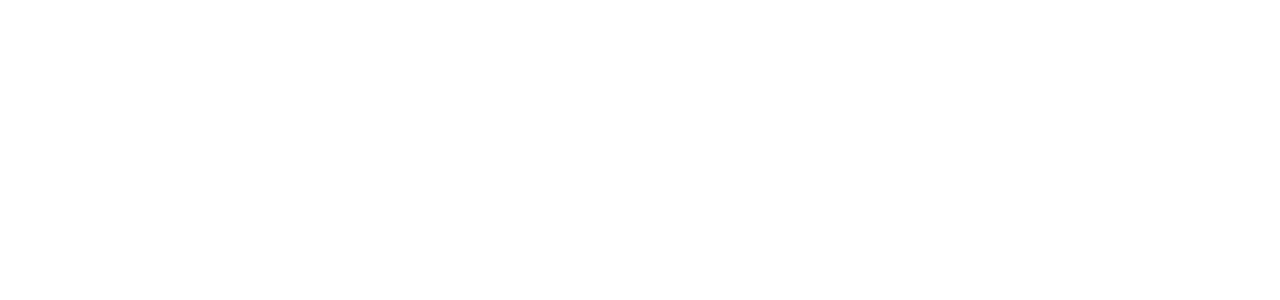
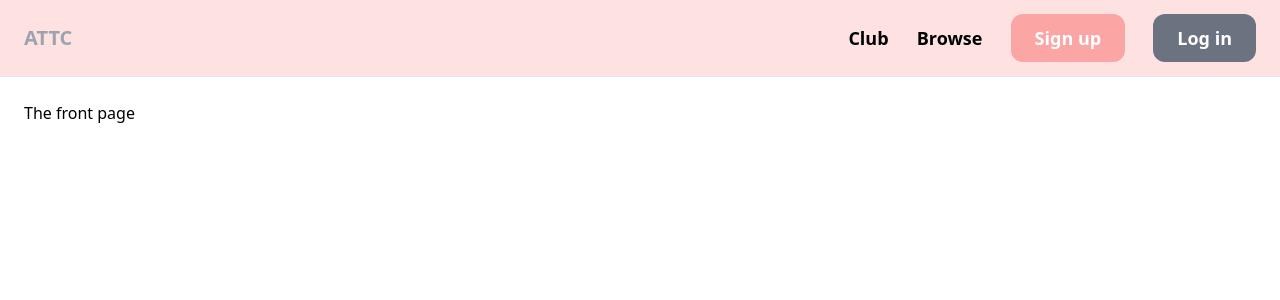
Before and after one commit to attc-website/attc-website, a Django app: page / in a window 1280 px wide. Before the commit the part shown is empty. Shown: the top 300 px of the page. Run offline with Django 5.2, Linux system fonts and the light colour scheme; some libraries are stand-ins or nearby versions.

Commit message:
Add template for website

```diff
--- /dev/null
+++ b/attc_website/attc_app/templates/attc_app/base.html
@@ -0,0 +1,32 @@
+<!DOCTYPE html>
+<html lang="en">
+<head>
+    <meta charset="UTF-8">
+    <meta name="viewport" content="width=device-width, initial-scale=1.0">
+
+    <script src="https://cdn.tailwindcss.com"></script>
+    <title>{% block title %}{% endblock %} | ATTC</title>
+</head>
+<body>
+    <nav class="py-6 px-6 flex justify-between items-center border-b border-gray-200 bg-red-100">
+
+        <a href="/" class="text-xl font-semibold text-gray-400">ATTC</a>
+
+        <div class="space-x-6">
+
+            <a href="#" class="text-lg font-semibold hover:text-gray-500">Club</a>
+            <a href="#" class="text-lg font-semibold hover:text-gray-500">Browse</a>
+
+            <a href="#" class="px-6 py-3 text-lg font-semibold bg-red-300 text-white hover:bg-red-700 rounded-xl">Sign up</a>
+            <a href="#" class="px-6 py-3 text-lg font-semibold bg-gray-500 text-white hover:bg-red-700 rounded-xl">Log in</a>
+        </div>
+
+    </nav>
+    <div class="px-6 py-6">
+        {% block content %}
+        {% endblock %}
+    </div>
+
+
+</body>
+</html>
--- a/attc_website/attc_app/templates/attc_app/index.html
+++ b/attc_website/attc_app/templates/attc_app/index.html
@@ -1,10 +1,7 @@
-<!DOCTYPE html>
-<html lang="en">
-<head>
-    <meta charset="UTF-8">
-    <title>attc website</title>
-</head>
-<body>
+{% extends 'attc_app/base.html' %}
 
-</body>
-</html>
+{% block title %}Welcome{% endblock %}
+
+{% block content %}
+<h1>The front page</h1>
+{% endblock %}
```
